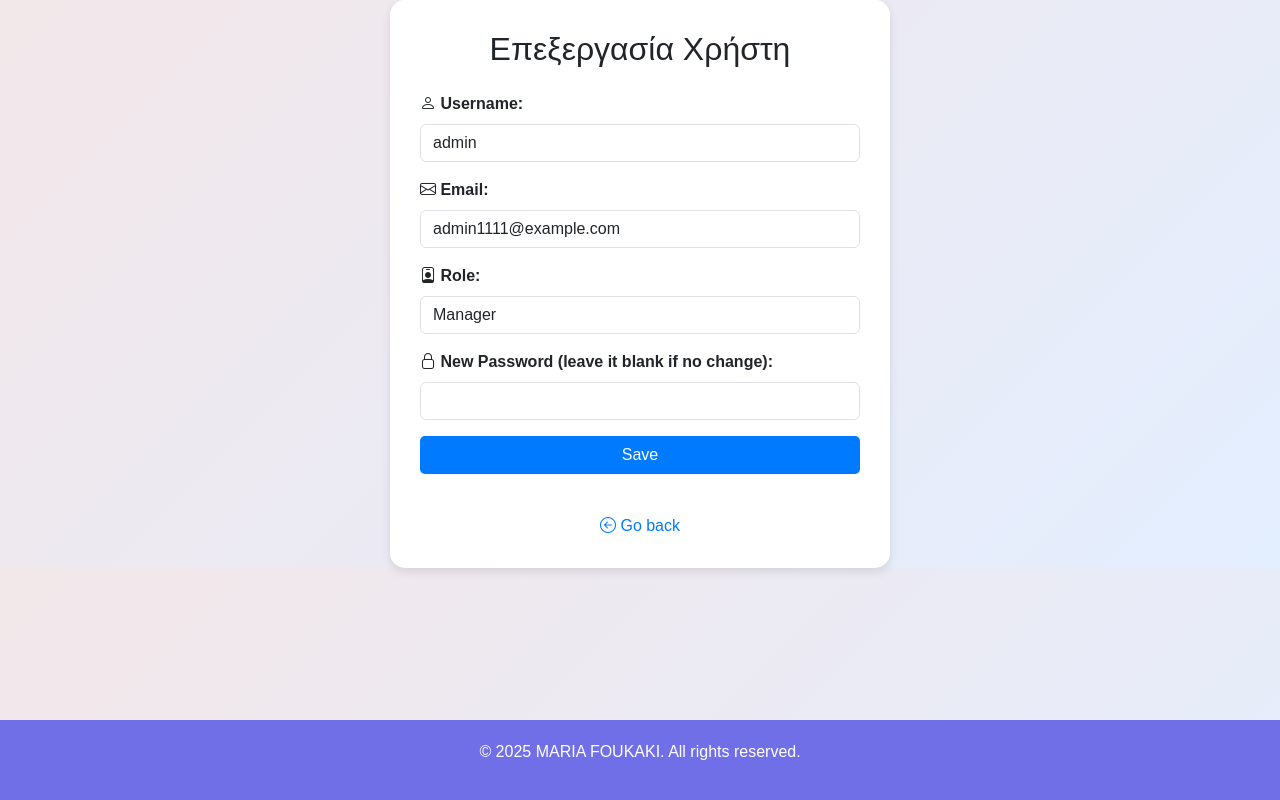
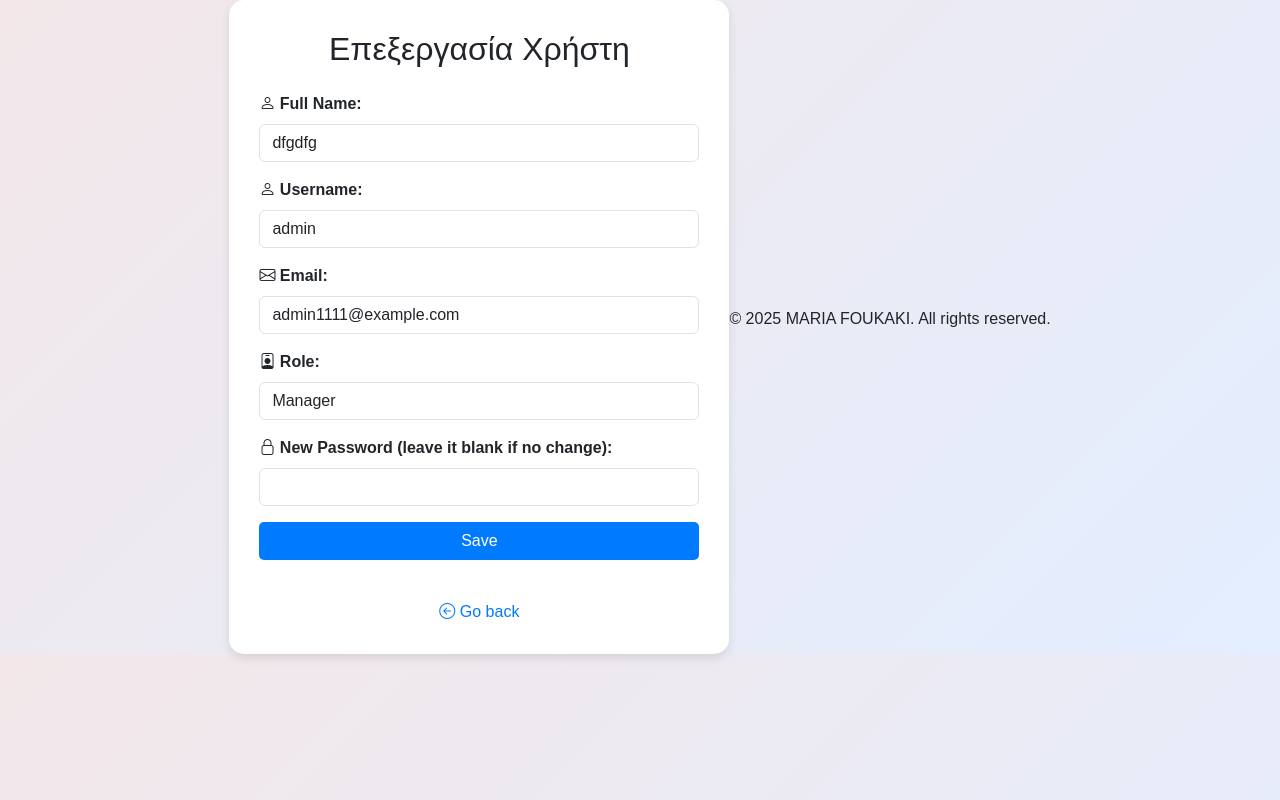
Before and after one commit to foukm/epignosis, a PHP site: page /edit_user.php?id=1 in a window 1280 px wide. Run offline with PHP 8.4, Linux system fonts and the light colour scheme; a user stored in the database is signed in; data comes from the database, SQL or seed files in the repository; both versions use the stored data as it was after the commit.

Commit message:
add name

```diff
--- a/edit_user.php
+++ b/edit_user.php
@@ -18,6 +18,7 @@ if (!$user) {
 }
 
 if ($_SERVER["REQUEST_METHOD"] == "POST") {
+    $name = $_POST['name'];
     $username = $_POST['username'];
     $email = $_POST['email'];
     $role = $_POST['role'];
@@ -25,11 +26,11 @@ if ($_SERVER["REQUEST_METHOD"] == "POST") {
 
     if (!empty($new_password)) {
         $hashed_password = password_hash($new_password, PASSWORD_DEFAULT);
-        $stmt = $pdo->prepare("UPDATE users SET username = ?, email = ?, password = ?, role = ? WHERE id = ?");
-        $stmt->execute([$username, $email, $hashed_password, $role, $id]);
+        $stmt = $pdo->prepare("UPDATE users SET name = ?, username = ?, email = ?, password = ?, role = ? WHERE id = ?");
+        $stmt->execute([$name, $username, $email, $hashed_password, $role, $id]);
     } else {
-        $stmt = $pdo->prepare("UPDATE users SET username = ?, email = ?, role = ? WHERE id = ?");
-        $stmt->execute([$username, $email, $role, $id]);
+        $stmt = $pdo->prepare("UPDATE users SET name = ?, username = ?, email = ?, role = ? WHERE id = ?");
+        $stmt->execute([$name, $username, $email, $role, $id]);
     }
 
     header("Location: users.php");
@@ -45,9 +46,6 @@ if ($_SERVER["REQUEST_METHOD"] == "POST") {
     <title>Επεξεργασία Χρήστη</title>
     <link href="https://cdn.jsdelivr.net/npm/bootstrap@5.3.0/dist/css/bootstrap.min.css" rel="stylesheet">
     <link href="https://cdn.jsdelivr.net/npm/bootstrap-icons/font/bootstrap-icons.css" rel="stylesheet">
-    <style>
-
-    </style>
     <link rel="stylesheet" href="style.css">
 </head>
 <body>
@@ -56,6 +54,11 @@ if ($_SERVER["REQUEST_METHOD"] == "POST") {
         <h2 class="text-center mb-4">Επεξεργασία Χρήστη</h2>
 
         <form method="POST">
+            <div class="mb-3">
+                <label for="name" class="form-label"><i class="bi bi-person"></i> Full Name:</label>
+                <input type="text" name="name" id="name" class="form-control" value="<?= htmlspecialchars($user['name']) ?>" required>
+            </div>
+
             <div class="mb-3">
                 <label for="username" class="form-label"><i class="bi bi-person"></i> Username:</label>
                 <input type="text" name="username" id="username" class="form-control" value="<?= htmlspecialchars($user['username']) ?>" readonly>
@@ -88,9 +91,6 @@ if ($_SERVER["REQUEST_METHOD"] == "POST") {
         </a>
     </div>
 
-    <?php
-        require_once "footer.php";
-    ?>
-
+    <?php require_once "footer.php"; ?>
 </body>
 </html>
--- a/style.css
+++ b/style.css
@@ -207,7 +207,10 @@ table th, table td {
     color: rgb(69, 9, 166);
 }
 
-footer {
+
+
+
+.footer {
     background-color: #716fe8;
     color: white;
     padding: 20px;
@@ -217,27 +220,3 @@ footer {
     left: 0;
     width: 100%;
 }
-
-
-footer a {
-    color: #fff;
-    text-decoration: none;
-    margin: 0 10px;
-}
-
-footer a:hover {
-    text-decoration: underline;
-}
-
-footer ul {
-    list-style-type: none;
-    padding: 0;
-}
-
-footer ul li {
-    display: inline;
-}
-
-.logout-card i {
-    color: white;
-}
--- a/users.php
+++ b/users.php
@@ -40,6 +40,7 @@ $users = $stmt->fetchAll(PDO::FETCH_ASSOC);
                 <tr>
                     <th>ID</th>
                     <th>Username</th>
+                    <th>Name</th>
                     <th>Email</th>
                     <th>Employee code</th>
                     <th>Role</th>
@@ -51,6 +52,7 @@ $users = $stmt->fetchAll(PDO::FETCH_ASSOC);
                 <tr>
                     <td><?= $user['id'] ?></td>
                     <td><?= $user['username'] ?></td>
+                    <td><?= $user['name'] ?></td>
                     <td><?= $user['email'] ?></td>
                     <td><?= $user['employee_code'] ?></td>
                     <td><?= ucfirst($user['role']) ?></td>
```
Also changed, not shown: create_user.php (+11 -11 lines), user_management.sql (+8 -7 lines).
